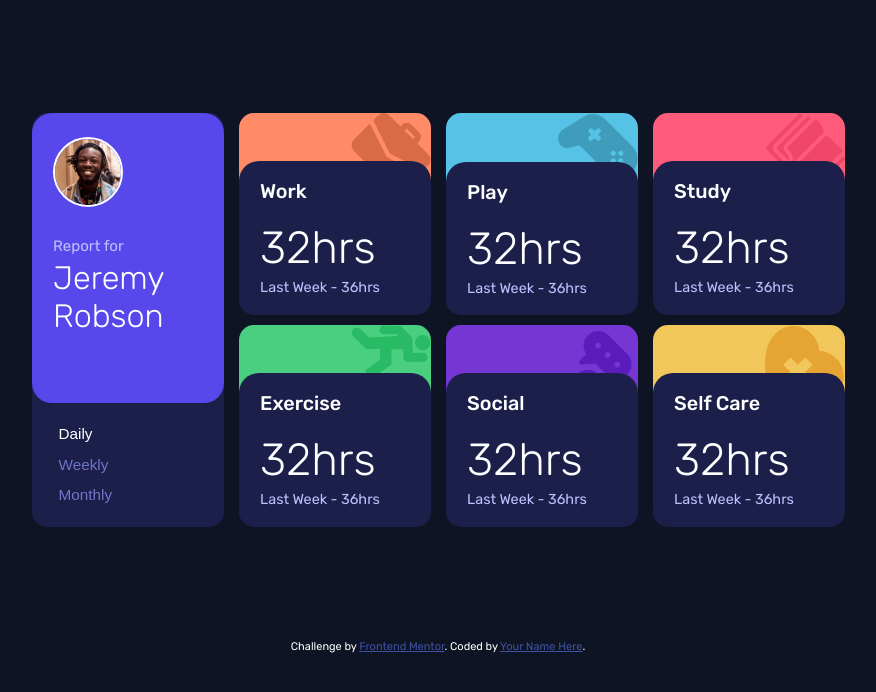
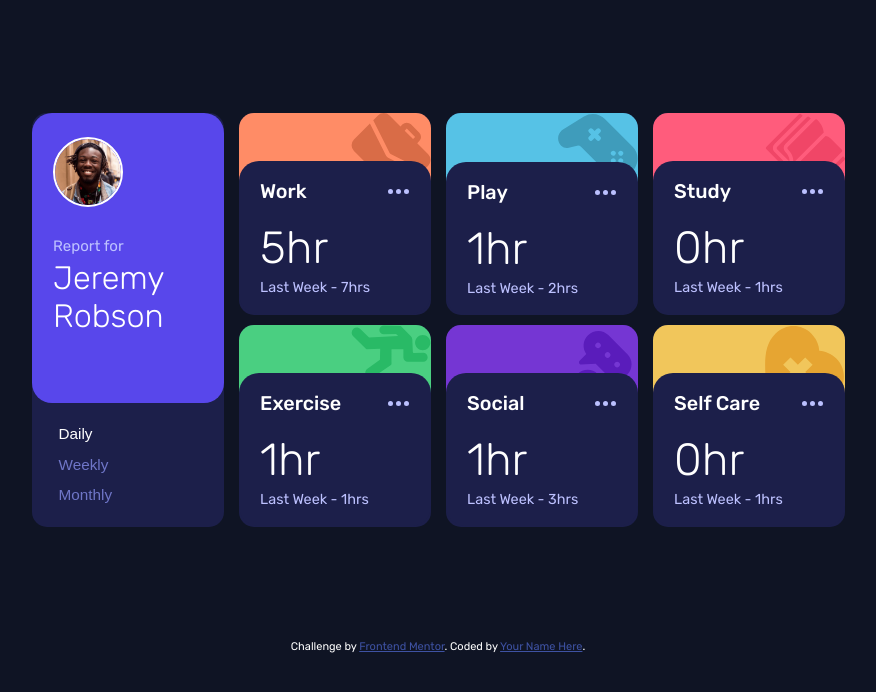
Before and after one commit to otatame/fementor-time-tracking, a plain HTML site: page index.html in a window 1280 px wide. Both pictures are taken after a click on the button "Daily". Shown: the whole page, without its empty margins (202-1078 px from the left). Drawn offline with nearby package versions, Linux system fonts and the light colour scheme.

Commit message:
done with data

```diff
--- a/index.html
+++ b/index.html
@@ -26,9 +26,9 @@
           <h4>Jeremy<br>Robson</h4>
         </div>
         <div class="list">
-          <button class="btn active" value="daily">Daily</button>
-          <button class="btn" value="weekly">Weekly</button>
-          <button class="btn" value="monthly">Monthly</button>
+          <button class="btn active" id="daily" value="daily">Daily</button>
+          <button class="btn" id="weekly" value="weekly">Weekly</button>
+          <button class="btn" id="monthly" value="monthly">Monthly</button>
         </div>
       </div>
 
@@ -39,8 +39,8 @@
         </div>
         <article class="content">
           <p class="title"><img src="/images/icon-ellipsis.svg" alt=""></p>
-          <h3 class="time">32hrs</h3>
-          <p class="prev"><span class="prev-desc">Last Week</span> - <span class="prev-time">36hrs</span></p>
+          <h3 class="time"></h3>
+          <p class="prev"><span class="prev-desc">Last Week</span> - <span class="prev-time"></span></p>
         </article>
       </div>
 
@@ -51,8 +51,8 @@
         </div>
         <article class="content">
           <p class="title"><img src="/images/icon-ellipsis.svg" alt=""></p>
-          <h3 class="time">32hrs</h3>
-          <p class="prev"><span class="prev-desc">Last Week</span> - <span class="prev-time">36hrs</span></p>
+          <h3 class="time"></h3>
+          <p class="prev"><span class="prev-desc">Last Week</span> - <span class="prev-time"></span></p>
         </article>
       </div>
 
@@ -63,8 +63,8 @@
         </div>
         <article class="content">
           <p class="title"><img src="/images/icon-ellipsis.svg" alt=""></p>
-          <h3 class="time">32hrs</h3>
-          <p class="prev"><span class="prev-desc">Last Week</span> - <span class="prev-time">36hrs</span></p>
+          <h3 class="time"></h3>
+          <p class="prev"><span class="prev-desc">Last Week</span> - <span class="prev-time"></span></p>
         </article>
       </div>
 
@@ -75,8 +75,8 @@
         </div>
         <article class="content">
           <p class="title"><img src="/images/icon-ellipsis.svg" alt=""></p>
-          <h3 class="time">32hrs</h3>
-          <p class="prev"><span class="prev-desc">Last Week</span> - <span class="prev-time">36hrs</span></p>
+          <h3 class="time"></h3>
+          <p class="prev"><span class="prev-desc">Last Week</span> - <span class="prev-time"></span></p>
         </article>
       </div>
 
@@ -87,8 +87,8 @@
         </div>
         <article class="content">
           <p class="title"><img src="/images/icon-ellipsis.svg" alt=""></p>
-          <h3 class="time">32hrs</h3>
-          <p class="prev"><span class="prev-desc">Last Week</span> - <span class="prev-time">36hrs</span></p>
+          <h3 class="time"></h3>
+          <p class="prev"><span class="prev-desc">Last Week</span> - <span class="prev-time"></span></p>
         </article>
       </div>
 
@@ -99,8 +99,8 @@
         </div>
         <article class="content">
           <p class="title"><img src="/images/icon-ellipsis.svg" alt=""></p>
-          <h3 class="time">32hrs</h3>
-          <p class="prev"><span class="prev-desc">Last Week</span> - <span class="prev-time">36hrs</span></p>
+          <h3 class="time"></h3>
+          <p class="prev"><span class="prev-desc">Last Week</span> - <span class="prev-time"></span></p>
         </article>
       </div>
     </section>
--- a/script.js
+++ b/script.js
@@ -1,10 +1,16 @@
 function showDailyDef(){
 
     $.getJSON('data.json', (data)=>{
-        let titles = document.querySelectorAll('.title');
+        let titles = $('.title');
+
+        let time = $('.time');
+        let prev = $('.prev-time');
 
         $.each(data, (i, data) => {
-            titles[i].innerText = `${data.title}`;
+            titles[i].innerHTML = `${data.title} <img src="/images/icon-ellipsis.svg" alt="">`;
+
+            time[i].innerHTML = `${data.timeframes.daily.current}hr`;
+            prev[i].innerHTML = `${data.timeframes.daily.previous}hrs`;
         })
     })
 }
@@ -15,8 +21,26 @@ $('.btn').on('click', function(){
     $('.btn').removeClass('active');
     $(this).addClass('active');
 
+    $.getJSON('data.json', (data)=> {
+        let btnVal = $(this).val();
+
+        let time = $('.time');
+        let prev = $('.prev-time');
+
+        $.each(data, (i, data) => {
+
+            if (btnVal === 'daily'){
+                time[i].innerHTML = `${data.timeframes.daily.current}hr`;
+                prev[i].innerHTML = `${data.timeframes.daily.previous}hrs`;
+            }
+            else if(btnVal === 'weekly'){
+                time[i].innerHTML = `${data.timeframes.weekly.current}hr`;
+                prev[i].innerHTML = `${data.timeframes.weekly.previous}hrs`;
+            }
+            else if(btnVal === 'monthly'){
+                time[i].innerHTML = `${data.timeframes.monthly.current}hr`;
+                prev[i].innerHTML = `${data.timeframes.monthly.previous}hrs`;
+            }
+        })
+    })
 })
-
-let valBtn = document.querySelectorAll('.btn');
-
-console.log(valBtn[0].value);
```
